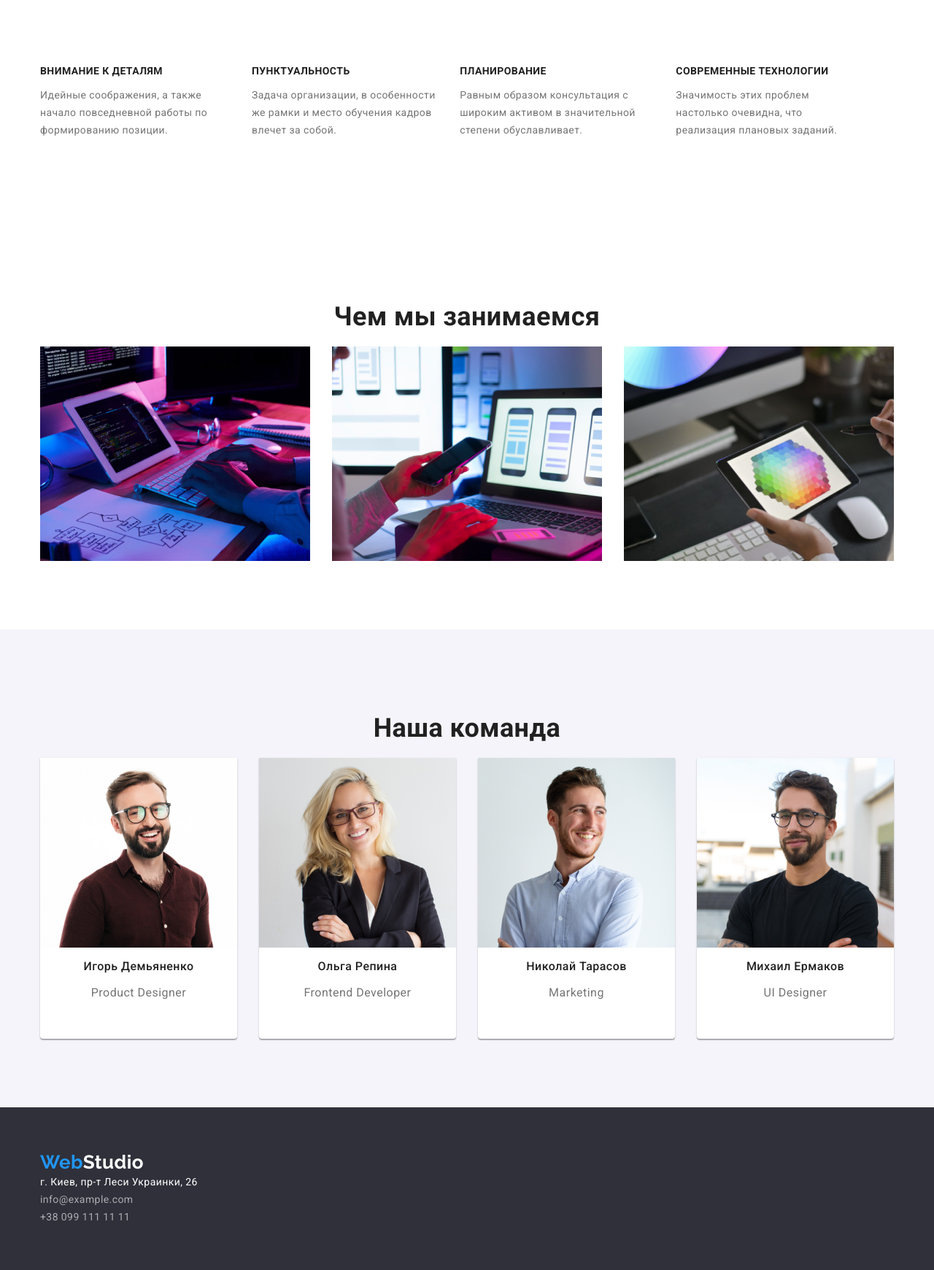
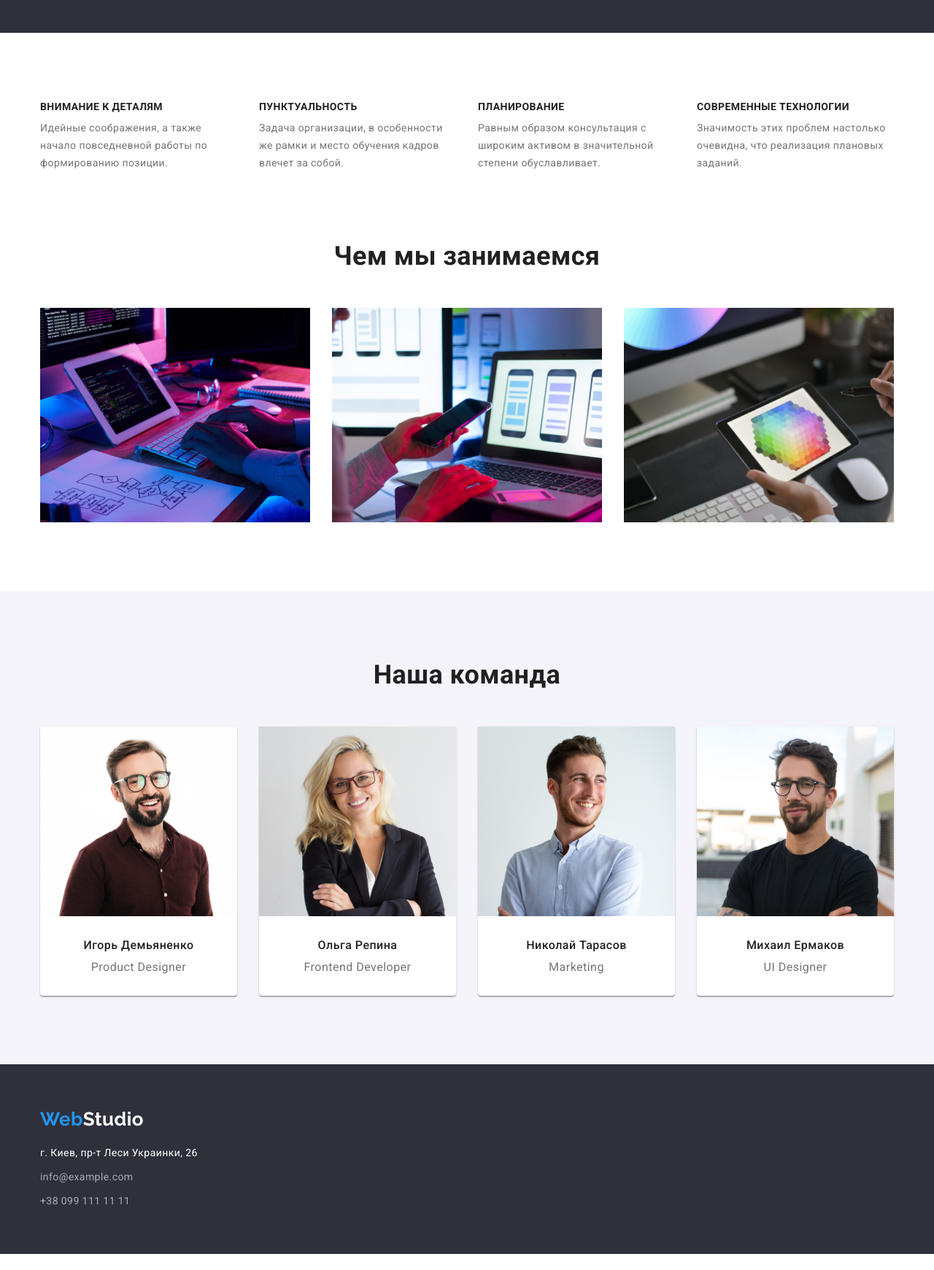
Before and after one commit to Snook2022/goit-markup-hw-03, a plain HTML site: page index.html in a window 1280 px wide. Shown: the part 700-2441 px from the top of the page at 73% size. After the commit the page ends 2419 px from the top, so only its background shows below. Drawn offline with nearby package versions, Linux system fonts and the light colour scheme.

Commit message:
доработал дз3

```diff
--- a/css/styles.css
+++ b/css/styles.css
@@ -17,10 +17,28 @@ body {
   line-height: 1.71;
   letter-spacing: 0.03em;
 }
+h1,
+h2,
+h3,
+h4,
+h5,
+h6,
+p {
+  margin: 0;
+}
+ul,
+ol {
+  margin: 0;
+  padding-left: 0;
+}
 img {
   display: block;
+  max-width: 100%;
+  height: auto;
 }
-
+address {
+  font-style: normal;
+}
 .list {
   list-style: none;
   padding: 0;
@@ -88,6 +106,8 @@ img {
 
 .site-nav .link {
   display: block;
+  padding-top: 32px;
+  padding-bottom: 32px;
   color: var(--primary-text-color);
   font-weight: 500;
   font-size: 14px;
@@ -116,6 +136,9 @@ img {
 }
 
 .contacts .link {
+  display: block;
+  padding-top: 32px;
+  padding-bottom: 32px;
   color: var(--title-text-color);
   font-weight: 500;
   font-size: 14px;
@@ -149,18 +172,31 @@ img {
   letter-spacing: 0.06em;
   width: 696px;
 }
+
+.section {
+  padding-top: 94px;
+  padding-bottom: 47px;
+}
+.seaction-feature {
+  padding-bottom: 47px;
+}
 .section-title {
   color: var(--primary-text-color);
-
   font-weight: 700;
   font-size: 36px;
   line-height: 1.17;
+  text-align: center;
+  margin-bottom: 50px;
 }
-
-.section {
+.feature-list {
+  display: flex;
+}
+.section-work {
+  padding-top: 47px;
+}
+.work {
   padding-bottom: 94px;
 }
-
 .section-team {
   background-color: var(--bg-color-button);
   padding-top: 94px;
@@ -171,6 +207,7 @@ img {
 }
 .text-title {
   margin-right: 30px;
+  width: 270px;
 }
 .team-list .section-title-team {
   color: var(--primary-text-color);
@@ -179,6 +216,7 @@ img {
   line-height: 1.19;
   text-align: center;
   letter-spacing: 0.03em;
+  margin-bottom: 10px;
 }
 .team-list .text {
   color: var(--title-text-color);
@@ -191,6 +229,10 @@ img {
 .team-list {
   display: flex;
   margin-left: -30px;
+}
+.team-content {
+  padding-top: 30px;
+  padding-bottom: 30px;
 }
 .img-team {
   flex-basis: calc(100% / 4 - 30px);
@@ -212,12 +254,7 @@ img {
   letter-spacing: 0.03em;
   text-transform: uppercase;
 }
-.feature-list {
-  padding-top: 94px;
-  padding-bottom: 94px;
-  display: flex;
-  margin-right: 30px;
-}
+
 /* Examples */
 .work-list .title {
   color: var(--title-text-color);
@@ -233,15 +270,8 @@ img {
   letter-spacing: 0.03em;
 }
 
-.work-list .section-title {
-  color: var(--primary-text-color);
-  font-weight: 700;
-  font-size: 18px;
-  line-height: 2;
-  letter-spacing: 0.06em;
-}
-
 .work-list {
+  margin-top: 50px;
   display: flex;
   flex-wrap: wrap;
   margin-left: -30px;
@@ -253,16 +283,8 @@ img {
   margin-left: 30px;
   margin-bottom: 30px;
 }
-.text {
-  margin: 20px 24px 54px 24px;
-  margin-top: 4px;
-}
 
-.section-title {
-  margin: 20px 24px;
-  text-align: center;
-}
-.section-title-portfolio {
+.work-list .section-title-portfolio {
   color: var(--primary-text-color);
   font-family: 'Roboto';
   font-style: normal;
@@ -271,24 +293,23 @@ img {
   line-height: 2;
 
   letter-spacing: 0.06em;
-}
-.section-title-portfolio {
-  margin: 20px 24px 54px 24px;
   margin-bottom: 4px;
 }
 
 .images {
-  margin-right: 30px;
+  flex-basis: calc(100% / 3 - 30px);
+  margin-left: 30px;
 }
 .work-list-img {
   display: flex;
+  margin-left: -30px;
 }
+
 /* Button */
 .btn {
   color: var(--primary-bg-color);
   background-color: var(--acent-color);
   font-family: Roboto;
-  font-style: normal;
   font-weight: 700;
   font-size: 16px;
   line-height: 1.87;
@@ -299,6 +320,10 @@ img {
   min-width: 200px;
   text-align: center;
   border: var(--acent-color);
+}
+.btn:hover,
+.btn:focus {
+  background-color: #188ce8;
 }
 
 .buttons-nav .button-nav {
@@ -321,10 +346,9 @@ img {
 }
 .buttons-nav {
   display: flex;
-  margin-bottom: 34px;
   justify-content: center;
 }
-.button-portfolio {
+.button-portfolio:not(:last-child) {
   margin-right: 8px;
 }
 .section-portfolio {
@@ -332,6 +356,7 @@ img {
   padding-bottom: 94px;
 }
 .portfolio-content {
+  padding: 20px 24px;
   border: 1px solid #eeeeee;
 }
 /* Footer-contacts */
@@ -363,12 +388,14 @@ img {
   padding-top: 60px;
   padding-bottom: 60px;
 }
-
+.page-footer .logo {
+  display: block;
+  margin-bottom: 20px;
+}
+.footer-list-item:not(:last-child) {
+  margin-bottom: 9px;
+}
 .contacts-footer-list .link-footer:hover,
 .contacts-footer-list .link-footer:focus {
   color: var(--acent-color);
 }
-
-.buttons-nav {
-  margin-bottom: 34px;
-}
--- a/index.html
+++ b/index.html
@@ -48,7 +48,7 @@
       </section>
 
       <!--Преемущество-->
-      <section class="section">
+      <section class="section section-feature">
         <div class="container">
           <h2 class="visually-hidden">Преемущество</h2>
           <ul class="feature-list list">
@@ -81,7 +81,7 @@
       </section>
       <!--Примеры работ-->
 
-      <section class="section">
+      <section class="section section-work work">
         <div class="container">
           <h2 class="section-title">Чем мы занимаемся</h2>
           <ul class="work-list-img list">
@@ -103,23 +103,31 @@
           <ul class="team-list list">
             <li class="img-team">
               <img src="./images/img.jpg" alt="Игорь Демьяненко" width="270" />
+              <div class="team-content">
                 <h3 class="section-title-team">Игорь Демьяненко</h3>
                 <p class="text" lang="en">Product Designer</p>
+              </div>
             </li>
             <li class="img-team">
               <img src="./images/img2.jpg" alt="Ольга Репина" width="270" />
+              <div class="team-content">
                 <h3 class="section-title-team">Ольга Репина</h3>
                 <p class="text" lang="en">Frontend Developer</p>
+              </div>
             </li>
             <li class="img-team">
               <img src="./images/img3.jpg" alt="Николай Тарасов" width="270" />
+              <div class="team-content">
                 <h3 class="section-title-team">Николай Тарасов</h3>
                 <p class="text" lang="en">Marketing</p>
+              </div>
             </li>
             <li class="img-team">
               <img src="./images/img4.jpg" alt="Михаил Ермаков" width="270" />
+              <div class="team-content">
                 <h3 class="section-title-team">Михаил Ермаков</h3>
                 <p class="text" lang="en">UI Designer</p>
+              </div>
             </li>
           </ul>
         </div>
@@ -131,7 +139,7 @@
         <a href="index.html" class="logo"> Web<span class="logo-footer">Studio</span></a>
         <address>
           <ul class="contacts-footer-list list">
-            <li>
+            <li class="footer-list-item">
               <a
                 href="https://goo.gl/maps/kiNc93dQbwmTf4A26"
                 class="link-map"
@@ -140,8 +148,12 @@
                 >г. Киев, пр-т Леси Украинки, 26</a
               >
             </li>
-            <li><a href="mailto:info@example.com" class="link-footer">info@example.com</a></li>
-            <li><a href="tel:+380991111111" class="link-footer">+38 099 111 11 11</a></li>
+            <li class="footer-list-item">
+              <a href="mailto:info@example.com" class="link-footer">info@example.com</a>
+            </li>
+            <li class="footer-list-item">
+              <a href="tel:+380991111111" class="link-footer">+38 099 111 11 11</a>
+            </li>
           </ul>
         </address>
       </div>
```
Also changed, not shown: portfolio.html (+8 -5 lines). Lines whose indentation alone changed are shown as unchanged.
